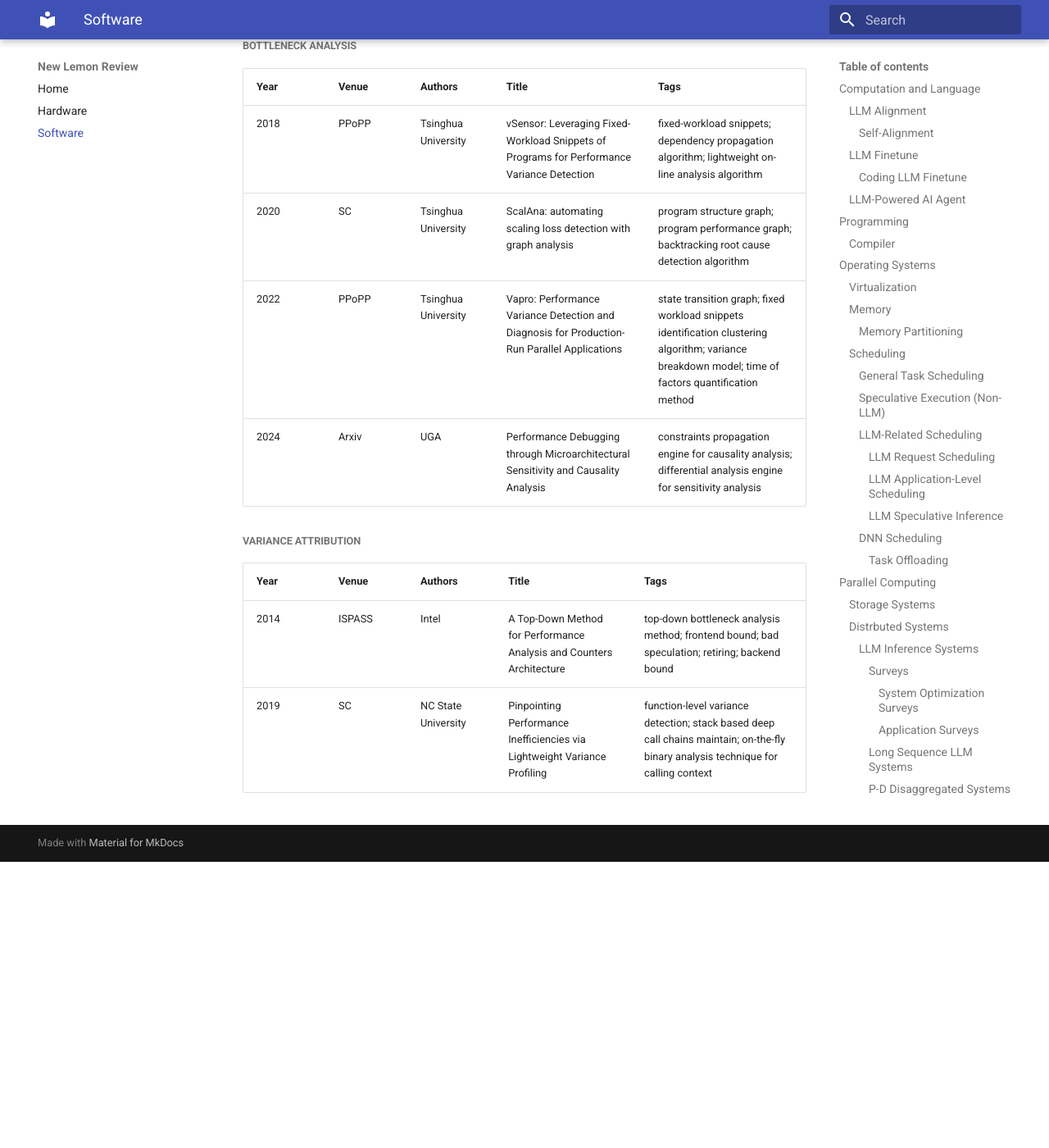
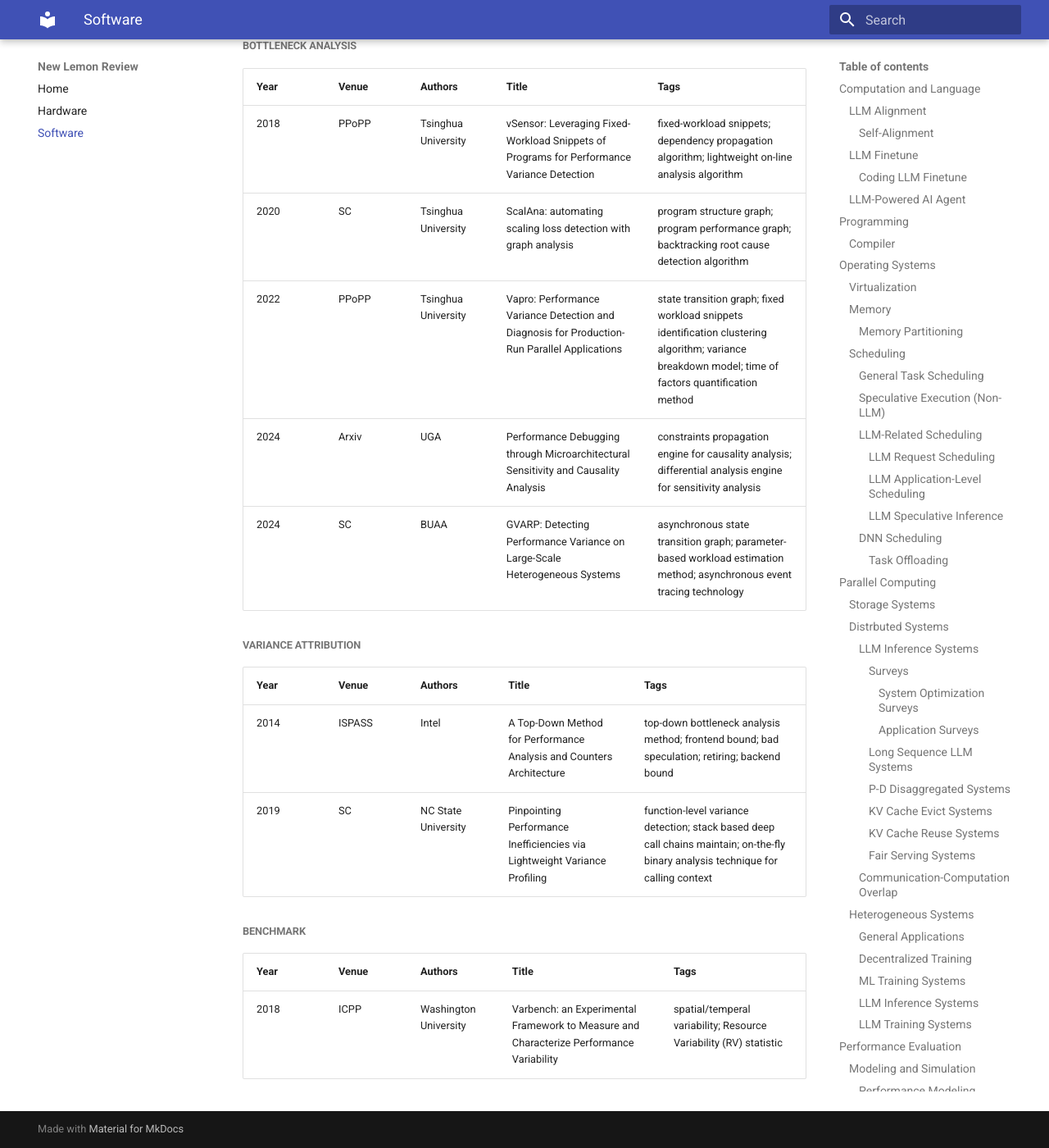
Before and after one commit to pku-lemonade/review, an MkDocs documentation site: the page built from docs/Software.md, in a window 1280 px wide and 1400 px high, scrolled down 10921 px. Shown: the whole window at 82% size. Built offline with MkDocs 1.6.1 and Material for MkDocs 9.7.7, drawn with Linux system fonts in a browser that asks for light colours; before the commit the page ends 11972 px from its top, so only the background shows below that.

Commit message:
Add papers about hardware fault injection/detection and variance detection. (#17)
* test

* All papers read so far has been updated, excluding poor ones.

* Modified some details according to suggestions and specified the tags for each paper.

* Add papers about variance detection and NoC.

```diff
--- a/docs/Software.md
+++ b/docs/Software.md
@@ -74,7 +74,7 @@
 
 ##### LLM Speculative Inference
 
-Refer to non-LLM [speculative execution](#speculative-execution-non-llm)).
+Refer to non-LLM [speculative execution](#Speculative-Execution-(Non-LLM)).
 
 | Year | Venue | Authors | Title | Tags |
 |-|-|-|-|-|
@@ -228,6 +228,7 @@
 | 2020 | SC | Tsinghua University | ScalAna: automating scaling loss detection with graph analysis | program structure graph; program performance graph; backtracking root cause detection algorithm |
 | 2022 | PPoPP | Tsinghua University | Vapro: Performance Variance Detection and Diagnosis for Production-Run Parallel Applications | state transition graph; fixed workload snippets identification clustering algorithm; variance breakdown model; time of factors quantification method |
 | 2024 | Arxiv | UGA | Performance Debugging through Microarchitectural Sensitivity and Causality Analysis | constraints propagation engine for causality analysis; differential analysis engine for sensitivity analysis |
+| 2024 | SC | BUAA | GVARP: Detecting Performance Variance on Large-Scale Heterogeneous Systems | asynchronous state transition graph; parameter-based workload estimation method; asynchronous event tracing technology |
 
 ##### Variance Attribution
 
@@ -235,3 +236,9 @@
 |-|-|-|-|-|
 | 2014 | ISPASS | Intel | A Top-Down Method for Performance Analysis and Counters Architecture | top-down bottleneck analysis method; frontend bound; bad speculation; retiring; backend bound |
 | 2019 | SC | NC State University | Pinpointing Performance Inefficiencies via Lightweight Variance Profiling | function-level variance detection; stack based deep call chains maintain; on-the-fly binary analysis technique for calling context |
+
+##### Benchmark
+
+| Year | Venue | Authors | Title | Tags |
+|-|-|-|-|-|
+| 2018 | ICPP | Washington University | Varbench: an Experimental Framework to Measure and Characterize Performance Variability | spatial/temperal variability; Resource Variability (RV) statistic |
```
Also changed, not shown: docs/Hardware.md (+25 -1 lines).
